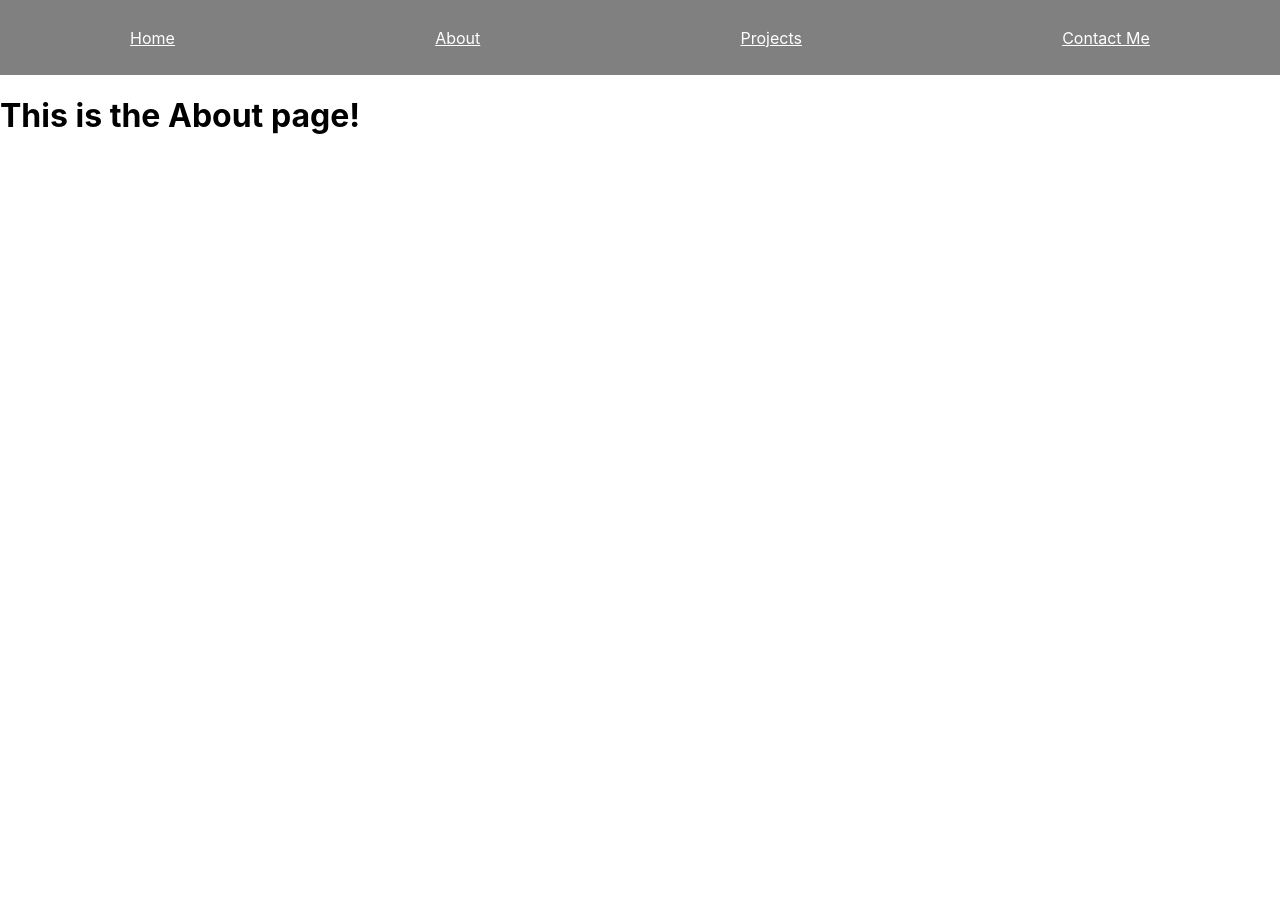
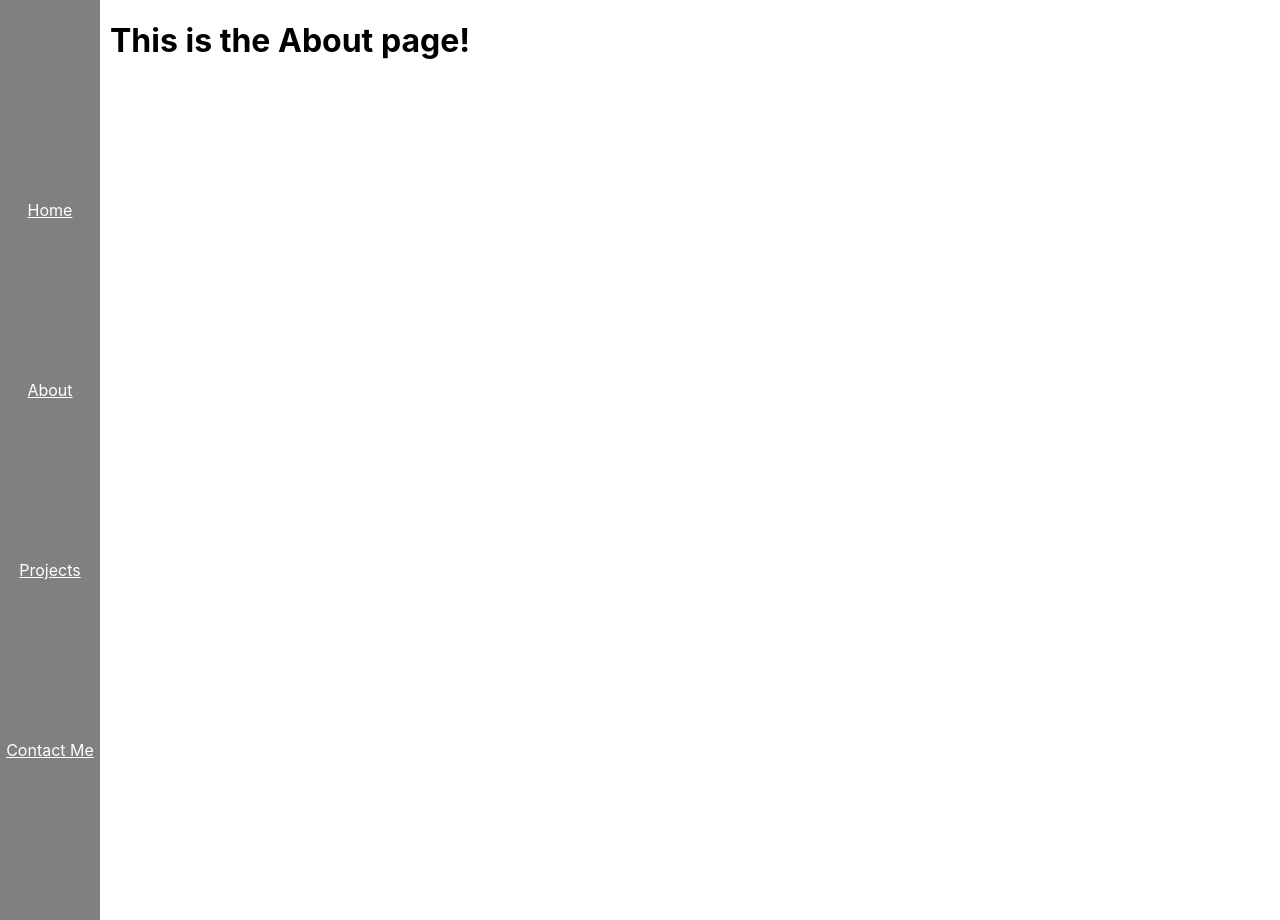
Before and after one commit to ayarzam/my-pep, a React (Create React App) app: page /about in a window 1280 px wide. Before the commit the page ends 800 px from the top, so only its background shows below. Built offline with nearby package versions, Linux system fonts and the light colour scheme.

Commit message:
some css to get navbar to the side and a little flexbox fun to get it working minimally

```diff
--- a/src/About.js
+++ b/src/About.js
@@ -3,7 +3,7 @@
 export default class About extends React.Component{
   render(){
     return (
-      <div>
+      <div className='content'>
         <h1>This is the About page!</h1>
       </div>
     )
--- a/src/App.css
+++ b/src/App.css
@@ -21,15 +21,16 @@
   color: #09d3ac;
 }
 .navBar {
-  background-color: gray;
+  /* background-color: gray;
   height: 75px;
   width: 100%;
   display: flex;
   align-content: center;
   justify-content: space-around;
   flex-direction: row;
-  align-items: center
-  /* left: 0;
+  align-items: center */
+  display: flex;
+  left: 0;
   top: 0;
   width: 100px;
   background-color: gray;
@@ -37,10 +38,18 @@
   padding: 40px 0 0;
   right: auto;
   height: 110vh;
-  justify-content: flex-end;
-  align-items: center; */
+  justify-content: space-evenly;
+  align-items: center;
 
+}
+.content{
+  width: 70%;
+  padding-left: 10px
 }
 nav a{
   color: white
 }
+.navBarDiv{
+  display: flex;
+  /* flex-direction: column; */
+}
--- a/src/App.js
+++ b/src/App.js
@@ -11,7 +11,7 @@
   render(){
     return(
       <Router>
-        <div>
+        <div className='navBarDiv'>
           <nav className='navBar'>
             <Link to="/">Home</Link>
             <Link to="/about">About</Link>
--- a/src/Contact.js
+++ b/src/Contact.js
@@ -5,7 +5,7 @@
 export default class Contact extends React.Component{
   render(){
     return (
-      <div>
+      <div className='content'>
         <p>
           Phone: <Mailto tel="917-345-6194" />
           <br />
--- a/src/Home.js
+++ b/src/Home.js
@@ -2,7 +2,7 @@
 
 const Home = () => {
   return (
-    <div>
+    <div className='content'>
       <h1>This is the Home Page</h1>
     </div>
   )
--- a/src/Projects.js
+++ b/src/Projects.js
@@ -3,7 +3,7 @@
 export default class Projects extends React.Component{
   render(){
     return (
-      <div>
+      <div className='content'>
         <h1>This is the Projects page!</h1>
       </div>
     )
```
